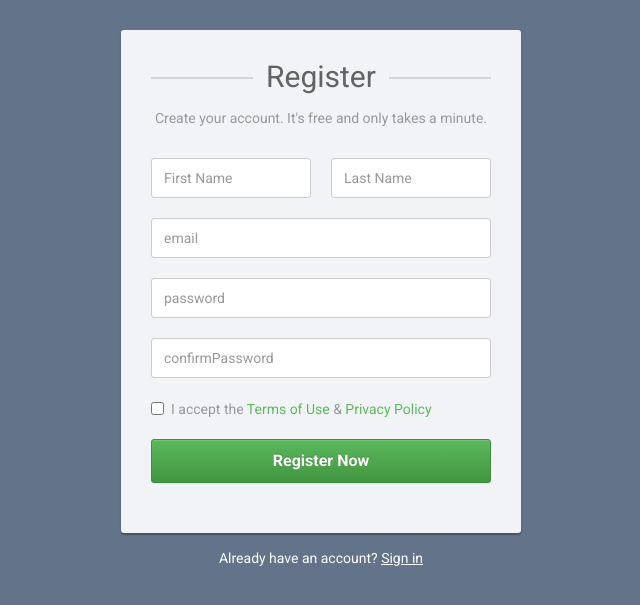
After one commit to adnan-abdullah1/flask_Blog, a Flask app: page /user in a window 1280 px wide. The commit adds this page. Shown: the top 605 px of the page, without its empty margins (319-959 px from the left). Run offline with Flask 2, Linux system fonts and the light colour scheme; some libraries are stand-ins or nearby versions.

Commit message:
added signup/sigin

```diff
--- a/main.py
+++ b/main.py
@@ -34,6 +34,16 @@ class Contacts(db.Model):
     mes = db.Column(db.String(120), nullable=False)
     date = db.Column(db.String(12), nullable=True)
     email = db.Column(db.String(20), nullable=False)
+
+
+class user_login(db.Model):
+
+    sno = db.Column(db.Integer, primary_key=True)
+    firstname = db.Column(db.String(40), nullable=False)
+    secondname = db.Column(db.String(40), nullable=False)
+    email = db.Column(db.String(40), nullable=False)
+    password = db.Column(db.String(40), nullable=False)
+    confirm_password = db.Column(db.String(40), nullable=False)
 
 
 class Posts(db.Model):
@@ -96,10 +106,29 @@ def dashbord():
             posts=Posts.query.all()
 
             return render_template('dashbord.html', params=params,posts=posts)
+    return render_template('login.html', params=params)
 
 
+@app.route("/userlogin",methods=['GET','POST'])
+def useerlogin():
 
-    return render_template('login.html', params=params)
+    if ('user' in session and session['user']==user_login.email):
+        posts=Posts.query.all()
+        return render_template('contact.html',params=params)
+    if request.method=='POST':
+        username=request.form.get('email')
+        userpass=request.form.get('password')
+        user_login.query.filter_by(parsd=password).all()
+        #pasrd=user_login.pasrd
+        if( userpass==user_login.pasrd):
+            session['user']=username
+
+            posts=Posts.query.all()
+
+            return render_template('contact.html')
+
+
+    return render_template('userlogin.html',params=params)
 
 @app.route("/edit/<string:sno>",methods=['GET','POST'])
 def edit(sno):
@@ -184,6 +213,31 @@ def contact():
 
     return render_template('contact.html',params=params)
 
+
+@app.route("/user", methods = ['GET', 'POST'])
+def user():
+    if(request.method=='POST'):
+        firstname= request.form.get('firstname')
+        secondname= request.form.get('secondname')
+        email = request.form.get('email')
+        password = request.form.get('password')
+        confirm_password = request.form.get('confirm_password')
+        ok = user_login(firstname=firstname,secondname=secondname, email= email, password = password,confirm_password = confirm_password )
+        db.session.add(ok)
+        db.session.commit()
+
+
+    return render_template("user.html")
+
+
+
+
+@app.route("/userlogin")
+def userlogin():
+
+    return render_template('userlogin.html',params=params)
+
+
 if __name__ == '__main__':
 
     app.run(port=5001,debug=True)
--- a/templates/layout.html
+++ b/templates/layout.html
@@ -52,6 +52,10 @@
           <li class="nav-item">
             <a class="nav-link" href="/dashbord">Admin</a>
           </li>
+        </li>
+        <li class="nav-item">
+          <a class="nav-link" href="/user">Signup</a>
+        </li>
         </ul>
       </div>
     </div>
--- /dev/null
+++ b/templates/user.html
@@ -0,0 +1,133 @@
+<!DOCTYPE html>
+<html lang="en">
+<head>
+<meta charset="utf-8">
+<meta http-equiv="X-UA-Compatible" content="IE=edge">
+<meta name="viewport" content="width=device-width, initial-scale=1">
+<link href="https://fonts.googleapis.com/css?family=Roboto:400,700" rel="stylesheet">
+<title>Bootstrap Simple Registration Form</title>
+<link rel="stylesheet" href="https://maxcdn.bootstrapcdn.com/bootstrap/3.3.7/css/bootstrap.min.css">
+<link rel="stylesheet" href="https://maxcdn.bootstrapcdn.com/bootstrap/3.3.7/css/bootstrap-theme.min.css">
+<script src="https://ajax.googleapis.com/ajax/libs/jquery/1.12.4/jquery.min.js"></script>
+<script src="https://maxcdn.bootstrapcdn.com/bootstrap/3.3.7/js/bootstrap.min.js"></script>
+<style type="text/css">
+	body{
+		color: #fff;
+		background: #63738a;
+		font-family: 'Roboto', sans-serif;
+	}
+    .form-control{
+		height: 40px;
+		box-shadow: none;
+		color: #969fa4;
+	}
+	.form-control:focus{
+		border-color: #5cb85c;
+	}
+    .form-control, .btn{
+        border-radius: 3px;
+    }
+	.signup-form{
+		width: 400px;
+		margin: 0 auto;
+		padding: 30px 0;
+	}
+	.signup-form h2{
+		color: #636363;
+        margin: 0 0 15px;
+		position: relative;
+		text-align: center;
+    }
+	.signup-form h2:before, .signup-form h2:after{
+		content: "";
+		height: 2px;
+		width: 30%;
+		background: #d4d4d4;
+		position: absolute;
+		top: 50%;
+		z-index: 2;
+	}
+	.signup-form h2:before{
+		left: 0;
+	}
+	.signup-form h2:after{
+		right: 0;
+	}
+    .signup-form .hint-text{
+		color: #999;
+		margin-bottom: 30px;
+		text-align: center;
+	}
+    .signup-form form{
+		color: #999;
+		border-radius: 3px;
+    	margin-bottom: 15px;
+        background: #f2f3f7;
+        box-shadow: 0px 2px 2px rgba(0, 0, 0, 0.3);
+        padding: 30px;
+    }
+	.signup-form .form-group{
+		margin-bottom: 20px;
+	}
+	.signup-form input[type="checkbox"]{
+		margin-top: 3px;
+	}
+	.signup-form .btn{
+        font-size: 16px;
+        font-weight: bold;
+		min-width: 140px;
+        outline: none !important;
+    }
+	.signup-form .row div:first-child{
+		padding-right: 10px;
+	}
+	.signup-form .row div:last-child{
+		padding-left: 10px;
+	}
+    .signup-form a{
+		color: #fff;
+		text-decoration: underline;
+	}
+    .signup-form a:hover{
+		text-decoration: none;
+	}
+	.signup-form form a{
+		color: #5cb85c;
+		text-decoration: none;
+	}
+	.signup-form form a:hover{
+		text-decoration: underline;
+	}
+</style>
+</head>
+<body>
+<div class="signup-form">
+    <form action="/user" method="post">
+		<h2>Register</h2>
+		<p class="hint-text">Create your account. It's free and only takes a minute.</p>
+        <div class="form-group">
+			<div class="row">
+				<div class="col-xs-6"><input type="text" class="form-control" id="firstname"name="firstname" placeholder="First Name" required="required"></div>
+				<div class="col-xs-6"><input type="text" class="form-control" id="secondname"name="secondname" placeholder="Last Name" required="required"></div>
+			</div>
+        </div>
+        <div class="form-group">
+        	<input type="email" class="form-control" name="email" id="email"placeholder="email" required="required">
+        </div>
+		<div class="form-group">
+            <input type="password" class="form-control" name="password"id="password" placeholder="password" required="required">
+        </div>
+		<div class="form-group">
+            <input type="password" class="form-control" name="confirm_password"id="confirm_password" placeholder="confirmPassword" required="required">
+        </div>
+        <div class="form-group">
+			<label class="checkbox-inline"><input type="checkbox" required="required"> I accept the <a href="#">Terms of Use</a> &amp; <a href="#">Privacy Policy</a></label>
+		</div>
+		<div class="form-group">
+            <button type="submit" class="btn btn-success btn-lg btn-block">Register Now</button>
+        </div>
+    </form>
+	<div class="text-center">Already have an account? <a href="/userlogin">Sign in</a></div>
+</div>
+</body>
+</html>
```
Also changed, not shown: templates/userlogin.html (added, +44 -0 lines).
